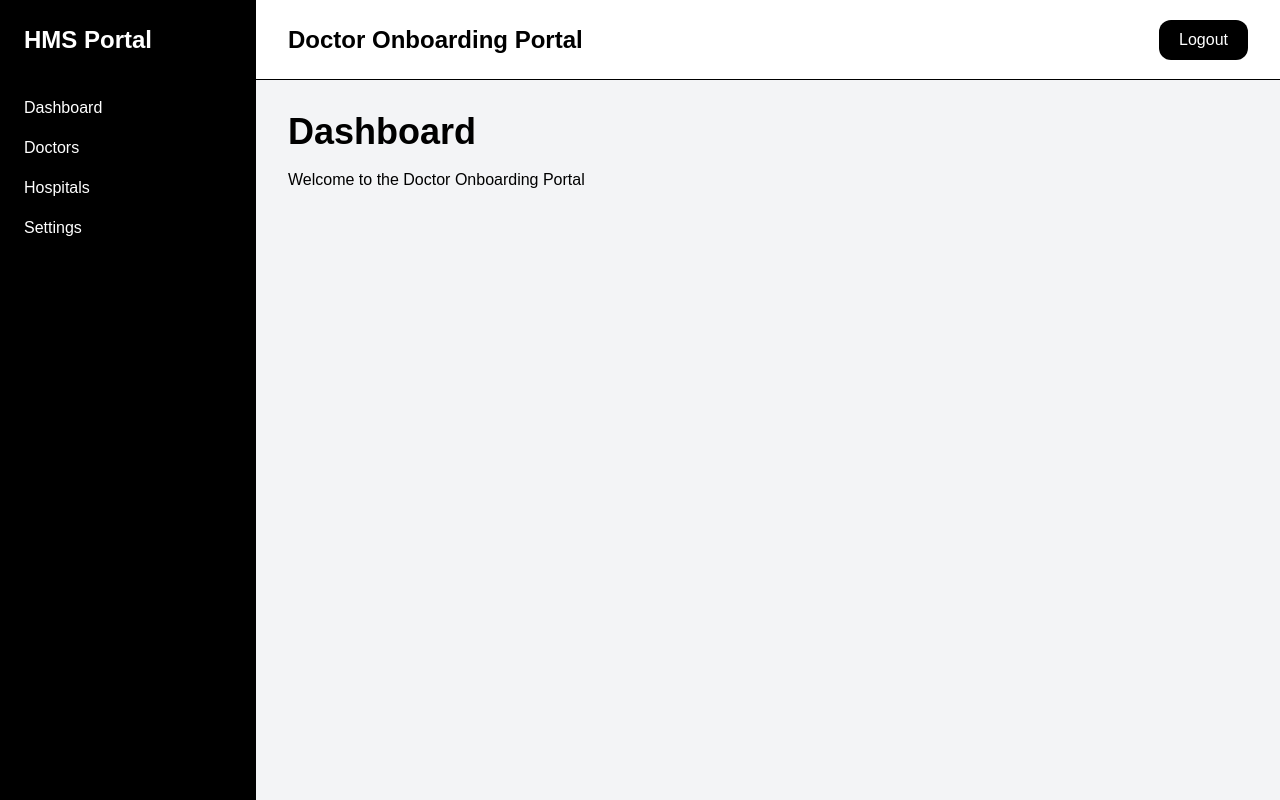
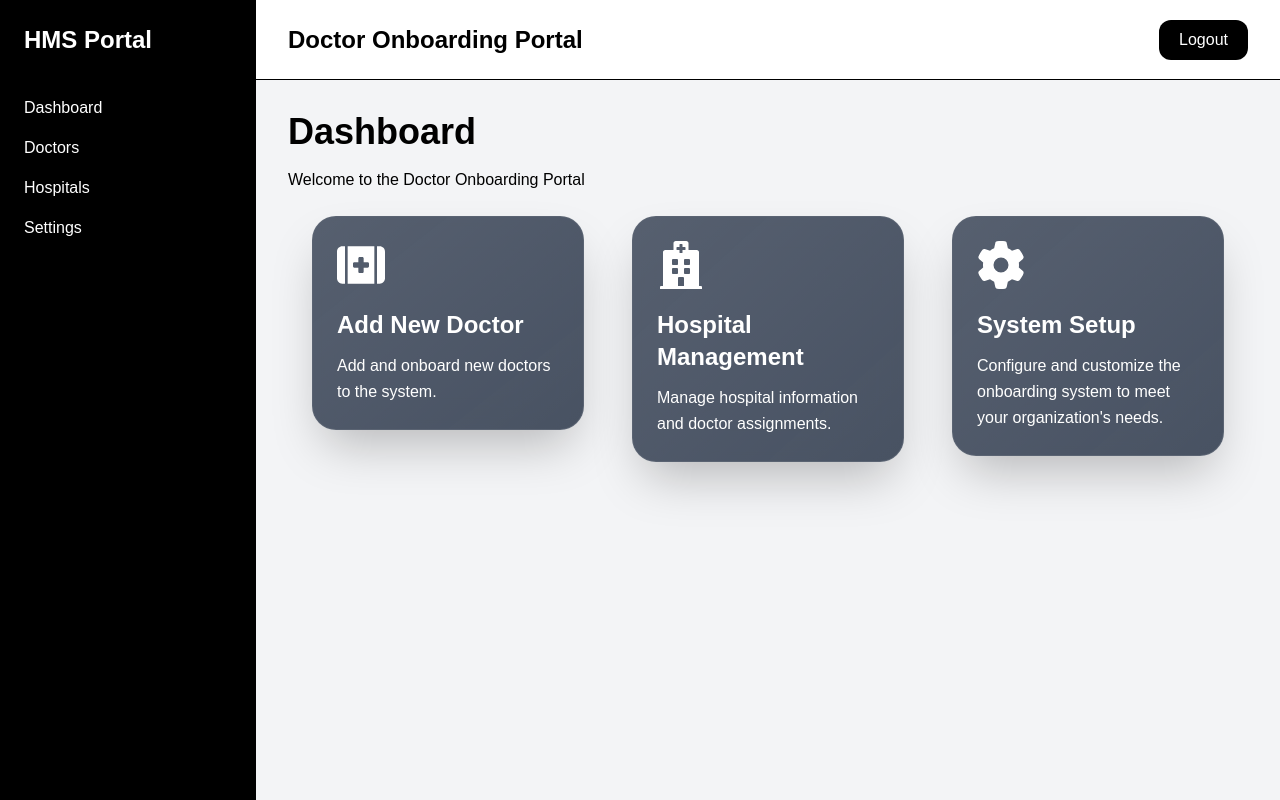
Before and after one commit to RoundOne7/Onboarding_Portal, a Next.js app: page /dashboard in a window 1280 px wide. Built offline with nearby package versions, Linux system fonts and the light colour scheme; no server answers.

Commit message:
Added initial updated code to dev branch

```diff
--- a/package.json
+++ b/package.json
@@ -12,11 +12,13 @@
     "@hookform/resolvers": "^5.2.2",
     "@supabase/supabase-js": "^2.105.3",
     "clsx": "^2.1.1",
+    "framer-motion": "^12.40.0",
     "lucide-react": "^1.14.0",
     "next": "16.2.4",
     "react": "19.2.4",
     "react-dom": "19.2.4",
     "react-hook-form": "^7.75.0",
+    "react-icons": "^5.6.0",
     "zod": "^4.4.3"
   },
   "devDependencies": {
--- a/src/app/dashboard/page.tsx
+++ b/src/app/dashboard/page.tsx
@@ -1,4 +1,8 @@
 import DashboardLayout from '../../components/layout/DashboardLayout'
+import FeatureCard from '../../components/FeatureCard'
+import { FaHospital } from 'react-icons/fa'
+import { FaGear, FaKitMedical } from 'react-icons/fa6'
+import Link from 'next/dist/client/link'
 
 export default function DashboardPage() {
 
@@ -10,10 +14,10 @@ export default function DashboardPage() {
 
                 <h1
                     className='
-          text-4xl
-          font-bold
-          mb-4
-        '>
+                        text-4xl
+                        font-bold
+                        mb-4
+                    '>
 
                     Dashboard
 
@@ -26,6 +30,44 @@ export default function DashboardPage() {
 
                 </p>
 
+                <div
+                        className="
+                          relative z-10
+                          grid
+                          grid-cols-1
+                          md:grid-cols-2
+                          xl:grid-cols-3
+                          gap-12
+                          p-6
+                        "
+                      >
+                        <Link href='/doctors'>
+                            <FeatureCard
+                          title="Add New Doctor"
+                          description="Add and onboard new doctors to the system."
+                          icon={<FaKitMedical />}
+                        />
+                        </Link>
+
+                        <Link href='/hospitals'>
+                            <FeatureCard
+                          title="Hospital Management"
+                          description="Manage hospital information and doctor assignments."
+                          icon={<FaHospital />}
+                        />
+                        </Link>
+
+                        <Link href='/settings'>
+                            <FeatureCard
+                          title="System Setup"
+                          description="Configure and customize the onboarding system to meet your organization's needs."
+                          icon={<FaGear />}
+                        />
+                        </Link>
+
+
+                      </div>
+
             </div>
 
         </DashboardLayout>
--- a/src/app/page.tsx
+++ b/src/app/page.tsx
@@ -1,3 +1,4 @@
+// CODE ONLY ACCESS THE EXISTING USER AND DON'T TAKE LOGIN OF NEW USERS.
 'use client'
 
 import { useState } from 'react'
@@ -78,17 +79,24 @@ export default function LoginPage() {
       flex
       items-center
       justify-center
-      bg-gray-100
+      bg-linear-to-br from-gray-600 via-gray-400 to-gray-600
     '>
 
             <div
                 className='
-        bg-white
+        bg-gray-200/80
         p-10
         rounded-2xl
         w-full
         max-w-md
-        shadow-lg
+        shadow-gray-100
+        shadow-3xl
+        hover:shadow-gray-300
+        hover:shadow-4xl
+        hover:scale-110
+        hover:bg-gray-200/90
+        transition
+        duration-300
       '>
 
                 <h1
@@ -119,6 +127,9 @@ export default function LoginPage() {
           p-4
           rounded-xl
           mb-4
+          hover:scale-105
+          transition
+          duration-200
         '
                 />
 
@@ -138,6 +149,9 @@ export default function LoginPage() {
           p-4
           rounded-xl
           mb-6
+          hover:scale-105
+          transition
+          duration-200
         '
                 />
 
@@ -149,11 +163,14 @@ export default function LoginPage() {
 
                     className='
           w-full
-          bg-black
+          bg-gray-800/90
           text-white
           p-4
           rounded-xl
           font-semibold
+          hover:scale-115
+          transition
+          duration-300
         '
                 >
 
--- /dev/null
+++ b/src/components/FeatureCard.tsx
@@ -0,0 +1,81 @@
+import React, { ReactNode } from "react";
+import { motion } from "framer-motion";
+
+// Define the interface for the component props
+interface FeatureCardProps {
+  title: string;
+  description: string;
+  icon: ReactNode;
+}
+
+const FeatureCard: React.FC<FeatureCardProps> = ({
+  title,
+  description,
+  icon,
+}) => {
+  return (
+    <div
+    //   whileHover={{
+    //     scale: 1.03,
+    //     y: -5,
+    //   }}
+    //   transition={{
+    //     type: "spring",
+    //     stiffness: 200,
+    //     damping: 15,
+    //   }}
+      className="
+        relative
+        overflow-hidden
+        rounded-3xl
+        border
+        border-white/10
+        bg-gray-700/90
+        backdrop-blur-2xl
+        p-6
+        shadow-2xl
+        cursor-pointer
+        group
+        before:absolute
+        before:inset-0
+        before:bg-linear-to-br before:from-white/8 before:to-transparent
+        hover:scale-110
+        transition
+        duration-300
+      "
+    >
+      {/* GLOW EFFECT */}
+      <div
+        className="
+          absolute
+          inset-0
+          opacity-0
+          group-hover:opacity-100
+          transition-opacity
+          duration-500
+          bg-linear-to-b from-blue-500/40 via-gray-700/90 to-blue-500/50
+        "
+      />
+
+      {/* CONTENT */}
+      <div className="relative z-10">
+        {/* ICON */}
+        <div className="text-5xl text-white mb-5">
+          {icon}
+        </div>
+
+        {/* TITLE */}
+        <h2 className="text-2xl font-semibold text-white mb-3">
+          {title}
+        </h2>
+
+        {/* DESCRIPTION */}
+        <p className="text-white leading-relaxed">
+          {description}
+        </p>
+      </div>
+    </div>
+  );
+};
+
+export default FeatureCard;
```
Also changed, not shown: 1 other file (tests, documents, lock files or other folders).
